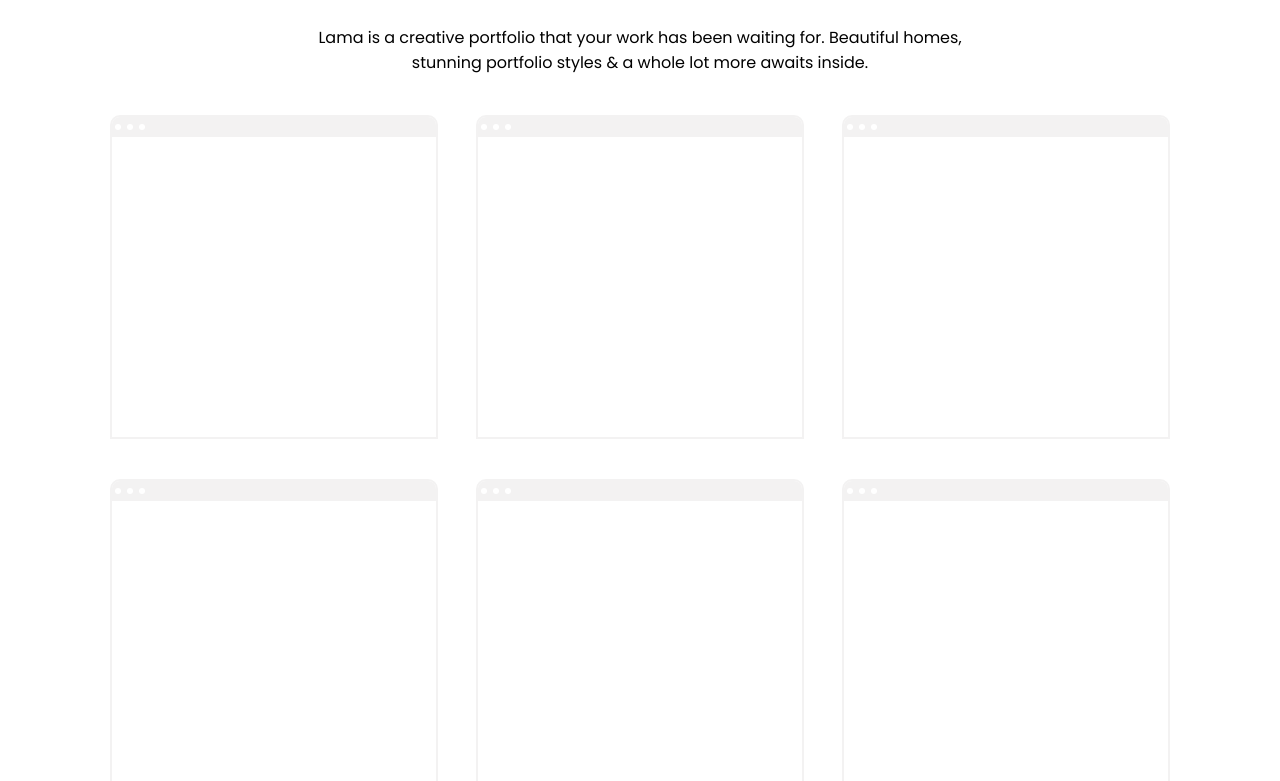
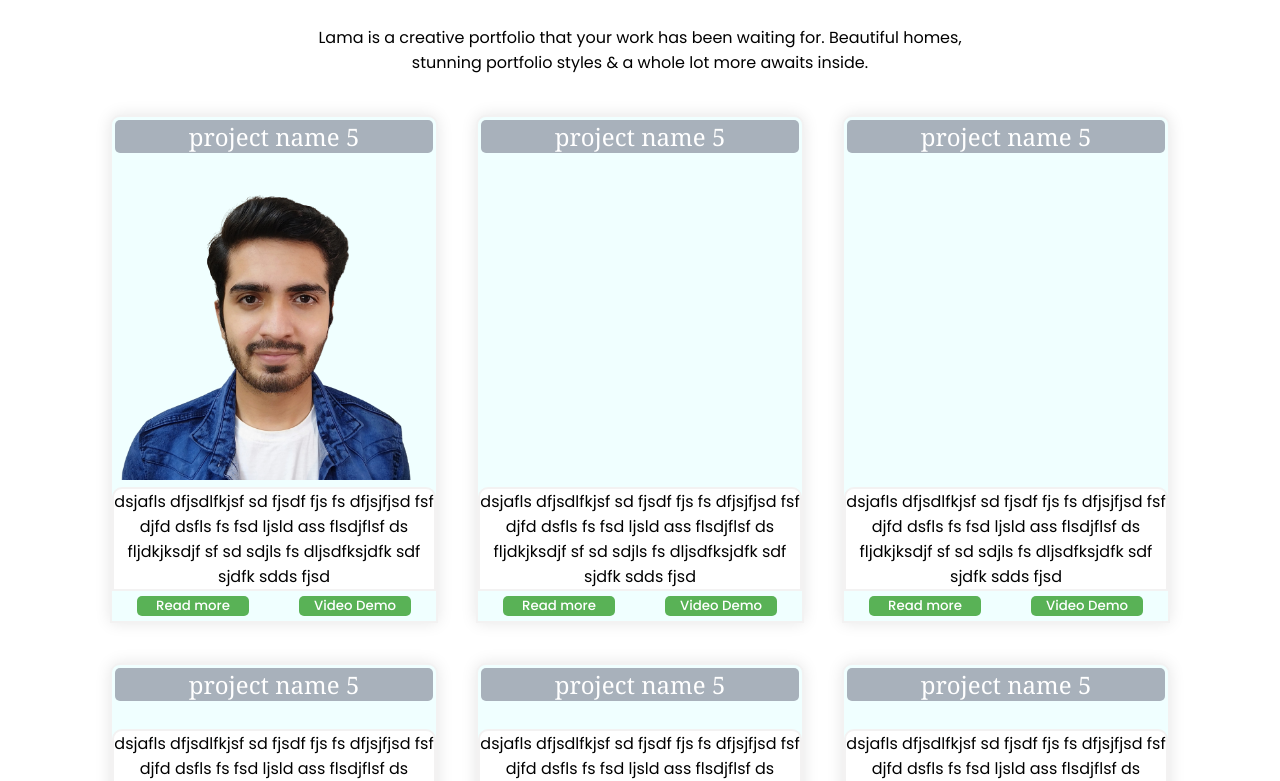
Before and after one commit to Nikhil-Kherajani/Portfolio-Website-React, a React (Create React App) app: page / in a window 1280 px wide. Shown: the part 1863-2644 px from the top of the page. Built offline with nearby package versions, Linux system fonts and the light colour scheme.

Commit message:
updated projects section

```diff
--- a/src/components/intro/intro.css
+++ b/src/components/intro/intro.css
@@ -19,9 +19,19 @@
   cursor: pointer;
 }
 
-.button1 {background-color: #59B256;} /* Green */
+.button1 {
+  background-color: #59B256;
+
+
+} /* Green */
+.button1:hover {
+  background-color: #3bb937;
+}
 .button2 {background-color: #26559F;} /* Blue */
 
+.button2:hover{
+  background-color: #2063cf;
+}
 
 .i {
   display: flex;
--- a/src/components/product/Product.jsx
+++ b/src/components/product/Product.jsx
@@ -1,17 +1,40 @@
+import { useState } from "react";
 import "./product.css";
 
-const Product = ({img,link}) => {
+
+
+
+const Product = ({img,link , projectname , discription}) => {
+  const [readmore, setreadmore] = useState(false);
+  const toggle = ()=> {
+
+    readmore ?setreadmore(false): setreadmore(true);
+  }
+
   return (
+    <>
+    <div className="main">
     <div className="p">
-      <div className="p-browser">
-        <div className="p-circle"></div>
-        <div className="p-circle"></div>
-        <div className="p-circle"></div>
+      <div className="project-name">
+      <p className="project-name-text">{projectname}</p>
       </div>
+
       <a href={link} target="_blank" rel="noreferrer">
         <img src={img} alt="" className="p-img" />
       </a>
     </div>
+    <div className="discription">
+      <p>{ readmore ?
+      discription : discription.substr(0 , 150)
+      }</p>
+
+    </div>
+    <div className="buttondiv">
+    <button className="button333" onClick={toggle} >{readmore? "Read less" : "Read more"}</button>
+    <button className="button333" onClick={toggle} >Video Demo</button>
+    </div>
+    </div>
+    </>
   );
 };
 
--- a/src/components/product/product.css
+++ b/src/components/product/product.css
@@ -1,14 +1,24 @@
-.p {
+.main{
+  display: flex;
+  flex-direction: column;
   width: 30%;
-  height: 40vh;
   margin: 20px 10px;
   border: 2px solid rgb(243, 242, 242);
   border-radius: 10px 10px 0px 0px;
   overflow: hidden;
+  background-color: azure;
+  box-shadow: 0 0 1rem rgba(0, 0, 0, .1);
+  position: relative;
+
+}
+
+.p {
+  flex: content;
+
 }
 
 .p-browser {
-  height: 20px;
+  height: 25px;
   background-color: rgb(243, 242, 242);
   display: flex;
   align-items: center;
@@ -21,21 +31,69 @@
   height: 6px;
   border-radius: 50%;
   margin: 3px;
-  background-color: white;
+  background-color: rgb(49, 131, 231);
+}
+.project-name-text{
+  color: white;
+  font-size: 3vh;
+  position: sticky;
+  font-family: Cambria, Cochin, Georgia, Times, 'Times New Roman', serif;
+}
+.project-name {
+  margin: 3px;
+  border-radius: 5px;
+  background-color: rgb(168, 177, 187);
+  height: auto;
 }
 
 .p-img {
   width: 100%;
-  transition: all 10s ease;
+  transition: all 3s ease;
 }
 
 .p:hover .p-img {
-  transform: translateY(-100%);
+  transform: scale(1.2);
+}
+
+.discription{
+  background-color: rgb(255, 255, 255);
+  border: 2px solid rgb(243, 242, 242);
+  border-radius: 10px 10px 0px 0px;
+  overflow: hidden;
+  color:black;
+}
+.button333{
+  border-radius: 5px;
+  height: auto;
+  width: 7rem;
+  align-self: center;
+  font-size: 1;
+  padding: 0;
+  margin-top: 5px;
+  margin-bottom: 5px;
+
+
+}
+
+.buttondiv{
+  display: flex;
+  justify-content: space-around;
+
 }
 
 @media screen and (max-width: 480px) {
-  .p {
+  .main {
     width: 40%;
-    height: 20vh;
   }
+  .project-name-text{
+    color: white;
+    font-size: 2.3vh;
+  }
+  .discription{
+    height: 10vh;
+  }
+  .button333{
+    display: none;
+  }
+
 }
--- a/src/components/productList/ProductList.jsx
+++ b/src/components/productList/ProductList.jsx
@@ -15,7 +15,7 @@ const ProductList = () => {
       </div>
       <div className="pl-list">
         {products.map((item) => (
-          <Product key={item.id} img={item.img} link={item.link} />
+          <Product key={item.id} img={item.img} link={item.link} projectname={item.projectname} discription={item.discription}/>
         ))}
       </div>
     </div>
--- a/src/data.js
+++ b/src/data.js
@@ -1,32 +1,52 @@
+import me from "./img/me.png";
+
 export const products = [
   {
     id: 1,
-    img: "",
-    link: "http://lama.dev",
+    img: me,
+    link: "https://babble-chat-app-nk.netlify.app/",
+    projectname: "project name 5",
+    discription:
+      "dsjafls dfjsdlfkjsf sd fjsdf fjs fs dfjsjfjsd fsf djfd dsfls fs fsd ljsld ass flsdjflsf ds fljdkjksdjf sf sd sdjls fs dljsdfksjdfk sdf sjdfk sdds fjsdfjsadfklj asdfs fekje e jfkjelkfj efjef ljaljlef ejfelkjfe gelg egelkg eg.",
   },
   {
     id: 2,
     img: "",
     link: "http://lama.dev",
+    projectname: "project name 5",
+    discription:
+      "dsjafls dfjsdlfkjsf sd fjsdf fjs fs dfjsjfjsd fsf djfd dsfls fs fsd ljsld ass flsdjflsf ds fljdkjksdjf sf sd sdjls fs dljsdfksjdfk sdf sjdfk sdds fjsdfjsadfklj asdfs fekje e jfkjelkfj efjef ljaljlef ejfelkjfe gelg egelkg eg.",
   },
   {
     id: 3,
     img: "",
     link: "http://lama.dev",
+    projectname: "project name 5",
+    discription:
+      "dsjafls dfjsdlfkjsf sd fjsdf fjs fs dfjsjfjsd fsf djfd dsfls fs fsd ljsld ass flsdjflsf ds fljdkjksdjf sf sd sdjls fs dljsdfksjdfk sdf sjdfk sdds fjsdfjsadfklj asdfs fekje e jfkjelkfj efjef ljaljlef ejfelkjfe gelg egelkg eg.",
   },
   {
     id: 4,
     img: "",
     link: "http://lama.dev",
+    projectname: "project name 5",
+    discription:
+      "dsjafls dfjsdlfkjsf sd fjsdf fjs fs dfjsjfjsd fsf djfd dsfls fs fsd ljsld ass flsdjflsf ds fljdkjksdjf sf sd sdjls fs dljsdfksjdfk sdf sjdfk sdds fjsdfjsadfklj asdfs fekje e jfkjelkfj efjef ljaljlef ejfelkjfe gelg egelkg eg.",
   },
   {
     id: 5,
     img: "",
     link: "http://lama.dev",
+    projectname: "project name 5",
+    discription:
+      "dsjafls dfjsdlfkjsf sd fjsdf fjs fs dfjsjfjsd fsf djfd dsfls fs fsd ljsld ass flsdjflsf ds fljdkjksdjf sf sd sdjls fs dljsdfksjdfk sdf sjdfk sdds fjsdfjsadfklj asdfs fekje e jfkjelkfj efjef ljaljlef ejfelkjfe gelg egelkg eg.",
   },
   {
     id: 6,
     img: "",
     link: "http://lama.dev",
+    projectname: "project name 5",
+    discription:
+      "dsjafls dfjsdlfkjsf sd fjsdf fjs fs dfjsjfjsd fsf djfd dsfls fs fsd ljsld ass flsdjflsf ds fljdkjksdjf sf sd sdjls fs dljsdfksjdfk sdf sjdfk sdds fjsdfjsadfklj asdfs fekje e jfkjelkfj efjef ljaljlef ejfelkjfe gelg egelkg eg.",
   },
 ];
```
